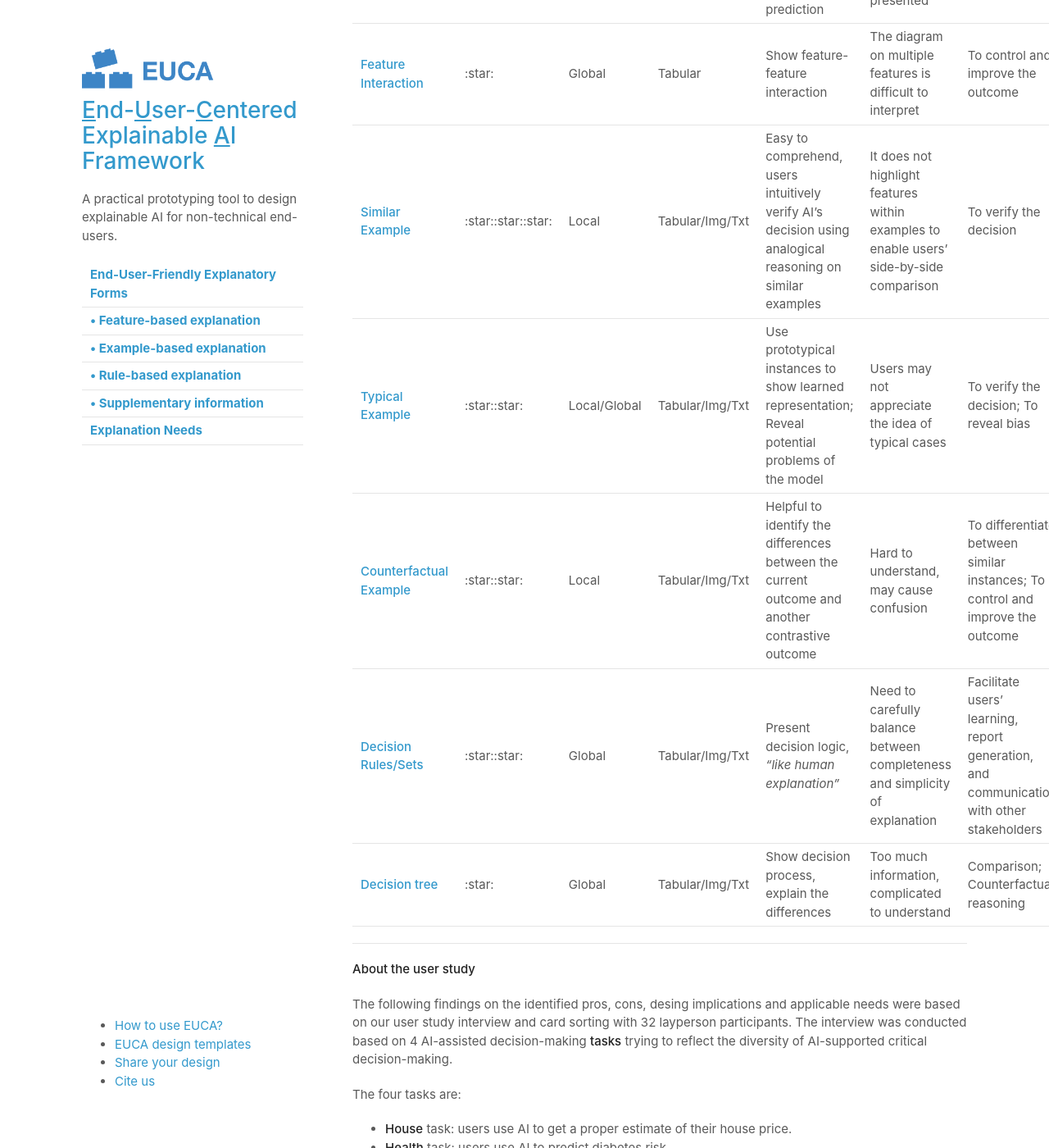
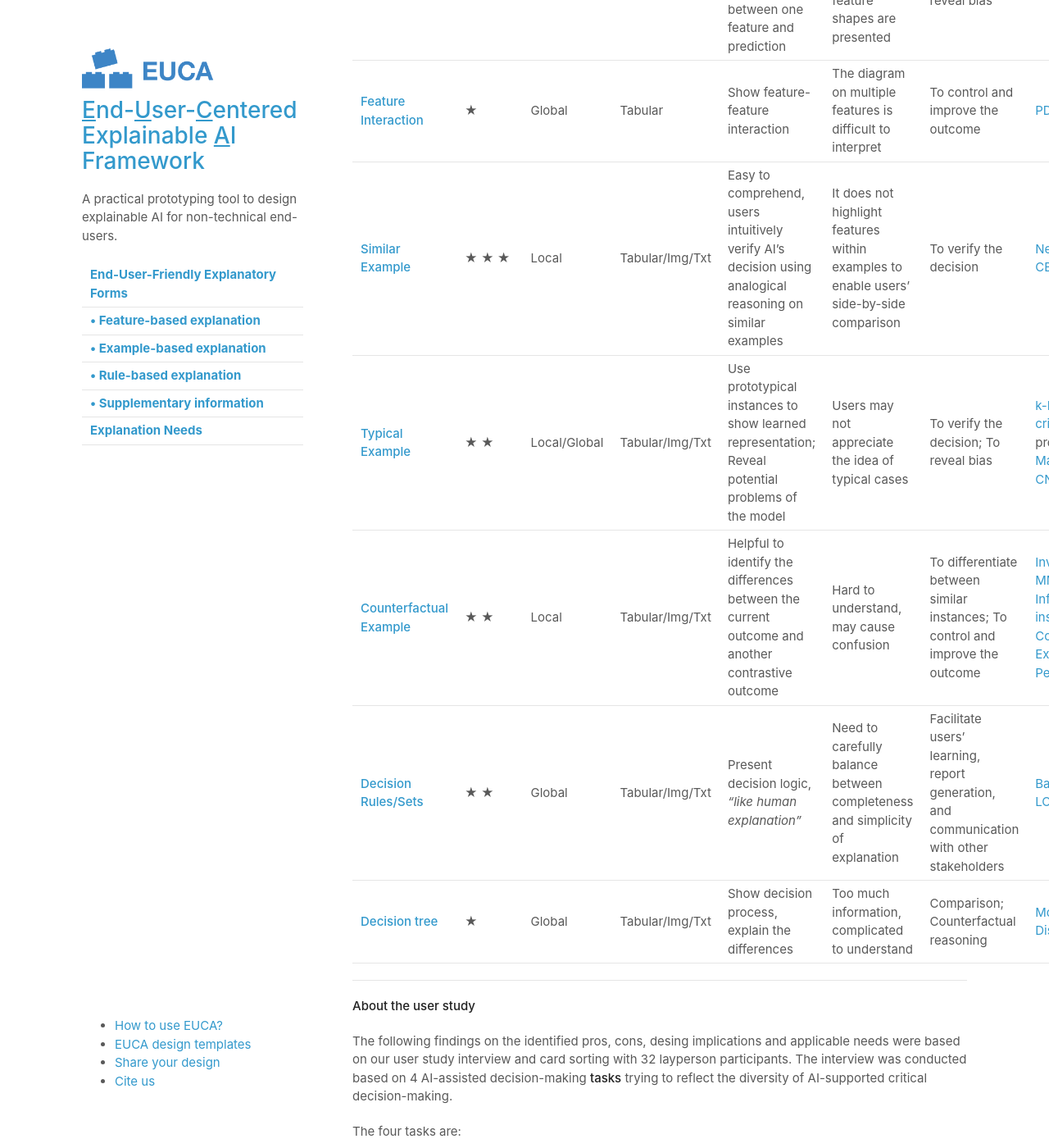
Before and after one commit to data-corentinv/end-user-xai, a Jekyll site: the page built from explanatory_form.md, in a window 1280 px wide and 1400 px high, scrolled down 1130 px. Shown: the whole window at 82% size. Built offline with Jekyll 4.4.1, drawn with Linux system fonts in a browser that asks for light colours; our own code applies the rules of GitHub Pages for plain Markdown files; part of the change alters nothing that is shown; some of the changed text lies outside the part shown.

Commit message:
fix star

```diff
--- a/explanatory_form.md
+++ b/explanatory_form.md
@@ -29,14 +29,14 @@ We identify end-user-friendly explanatory forms from technical literature. By en
 
 | **Explanatory type**             | **User-Friendly Level (3:most friendly)**  | **Local/global** | **Datatype**    | **Pros**                                                                                                  | **Cons**                                                                                 | **Applicable needs**                                                                     | **XAI algorithms**                                                                                                                                                                                                                                                                                                                                                                                                                                                                                                        |
 |-----------------------------------|----|--------------|-----------------|-----------------------------------------------------------------------------------------------------------|------------------------------------------------------------------------------------------|------------------------------------------------------------------------------------------|---------------------------------------------------------------------------------------------------------------------------------------------------------------------------------------------------------------------------------------------------------------------------------------------------------------------------------------------------------------------------------------------------------------------------------------------------------------------------------------------------------------------------|
-| **[Feature Attribute](#fa)**      |:star::star::star:| Local/Global     | Tabular/Img/Txt | Simple and easy to understand; Can answer *how* and *why* AI reaches its decisions.                       | Illusion of causality, confirmation bias                                                 | To verify AI's decision                                                                  | [LIME ](https://arxiv.org/abs/1606.05386), [SHAP](https://arxiv.org/abs/1705.07874), [CAM](https://arxiv.org/abs/1512.04150), [LRP](https://journals.plos.org/plosone/article?id=10.1371/journal.pone.0130140), [TCAV](https://arxiv.org/abs/1711.11279)                                                                                                                                                                                                                                                                  |
-| **[Feature Shape](#fs)**          |:star::star:| Global           | Tabular         | Graphical representation, easy to understand the relationship between one feature and prediction          | Lacks feature interaction; Information overload if multiple feature shapes are presented | To control and improve the outcome; To reveal bias                                       | [PDP](https://statweb.stanford.edu/~jhf/ftp/trebst.pdf), [ALE](https://arxiv.org/abs/1612.08468), [GAM](https://arxiv.org/abs/1801.08640)                                                                                                                                                                                                                                                                                                                                                                                 |
-| **[Feature Interaction](#fi)**    |:star:| Global           | Tabular         | Show feature-feature interaction                                                                          | The diagram on multiple features is difficult to interpret                               | To control and improve the outcome                                                       | [PDP](https://statweb.stanford.edu/~jhf/ftp/trebst.pdf), [ALE](https://arxiv.org/abs/1612.08468), [GA2M](http://yinlou.github.io/papers/caruana-kdd15.pdf)                                                                                                                                                                                                                                                                                                                                                                |
-| **[Similar Example](#se)**        |:star::star::star:| Local            | Tabular/Img/Txt | Easy to comprehend, users intuitively verify AI’s decision using analogical reasoning on similar examples | It does not highlight features within examples to enable users’ side-by-side comparison  | To verify the decision                                                                   | [Nearest neighbour](https://en.wikipedia.org/wiki/Nearest_neighbour_algorithm), [CBR ](https://web.media.mit.edu/~jorkin/generals/papers/Kolodner_case_based_reasoning.pdf)                                                                                                                                                                                                                                                                                                                                               |
-| **[Typical Example](#te)**        |:star::star:| Local/Global     | Tabular/Img/Txt | Use prototypical instances to show learned representation; Reveal potential problems of the model         | Users may not appreciate the idea of typical cases                                       | To verify the decision; To reveal bias                                                   | [k-Mediods](https://en.wikipedia.org/wiki/K-medoids), [MMD-critic ](https://papers.nips.cc/paper/6300-examples-are-not-enough-learn-to-criticize-criticism-for-interpretability),  Generate prototype([Simonyan](https://arxiv.org/abs/1312.6034v2), [Mahendran2014](https://arxiv.org/abs/1412.0035)), [CNN prototype]([Li2017](https://arxiv.org/abs/1710.04806), [Chen2019](https://papers.nips.cc/paper/2019/hash/adf7ee2dcf142b0e11888e72b43fcb75-Abstract.html))                                                    |
-| **[Counterfactual Example](#ce)** |:star::star:| Local            | Tabular/Img/Txt | Helpful to identify the differences between the current outcome and another contrastive outcome           | Hard to understand, may cause confusion                                                  | To differentiate between similar instances; To control and improve the outcome           | [Inverse classification](http://www.doi.org/10.1007/978-3-319-91473-2_9), [MMD-critic](https://papers.nips.cc/paper/6300-examples-are-not-enough-learn-to-criticize-criticism-for-interpretability), [Influential instance](https://arxiv.org/abs/1703.04730),[Progression](http://www.cs.sfu.ca/~hamarneh/ecopy/miccai_grail2017.pdf), [Counterfactual Visual Explanations](https://arxiv.org/abs/1904.07451v2), [Pertinent Negative](https://papers.nips.cc/paper/2018/file/c5ff2543b53f4cc0ad3819a36752467b-Paper.pdf) |
-| **[Decision Rules/Sets](#rl)**    |:star::star:| Global           | Tabular/Img/Txt | Present decision logic, *"like human explanation"*                                                        | Need to carefully balance between completeness and simplicity of explanation             | Facilitate users' learning, report generation, and communication with other stakeholders | [Bayesian Rule Lists](https://arxiv.org/abs/1602.08610), [LORE](https://arxiv.org/abs/1805.10820), [Anchors](https://www.aaai.org/ocs/index.php/AAAI/AAAI18/paper/view/16982)                                                                                                                                                                                                                                                                                                                                             |
-|**[Decision tree](#dt)** |:star:| Global | Tabular/Img/Txt |  Show decision process, explain the differences |  Too much information, complicated to understand |  Comparison; Counterfactual reasoning | [Model distillation ](https://arxiv.org/pdf/1711.09784.pdf), [Disentangle CNN](https://arxiv.org/abs/1802.00121)
+| **[Feature Attribute](#fa)**      |&#9733; &#9733; &#9733; | Local/Global     | Tabular/Img/Txt | Simple and easy to understand; Can answer *how* and *why* AI reaches its decisions.                       | Illusion of causality, confirmation bias                                                 | To verify AI's decision                                                                  | [LIME ](https://arxiv.org/abs/1606.05386), [SHAP](https://arxiv.org/abs/1705.07874), [CAM](https://arxiv.org/abs/1512.04150), [LRP](https://journals.plos.org/plosone/article?id=10.1371/journal.pone.0130140), [TCAV](https://arxiv.org/abs/1711.11279)                                                                                                                                                                                                                                                                  |
+| **[Feature Shape](#fs)**          |&#9733; &#9733; | Global           | Tabular         | Graphical representation, easy to understand the relationship between one feature and prediction          | Lacks feature interaction; Information overload if multiple feature shapes are presented | To control and improve the outcome; To reveal bias                                       | [PDP](https://statweb.stanford.edu/~jhf/ftp/trebst.pdf), [ALE](https://arxiv.org/abs/1612.08468), [GAM](https://arxiv.org/abs/1801.08640)                                                                                                                                                                                                                                                                                                                                                                                 |
+| **[Feature Interaction](#fi)**    |&#9733; | Global           | Tabular         | Show feature-feature interaction                                                                          | The diagram on multiple features is difficult to interpret                               | To control and improve the outcome                                                       | [PDP](https://statweb.stanford.edu/~jhf/ftp/trebst.pdf), [ALE](https://arxiv.org/abs/1612.08468), [GA2M](http://yinlou.github.io/papers/caruana-kdd15.pdf)                                                                                                                                                                                                                                                                                                                                                                |
+| **[Similar Example](#se)**        |&#9733; &#9733; &#9733; | Local            | Tabular/Img/Txt | Easy to comprehend, users intuitively verify AI’s decision using analogical reasoning on similar examples | It does not highlight features within examples to enable users’ side-by-side comparison  | To verify the decision                                                                   | [Nearest neighbour](https://en.wikipedia.org/wiki/Nearest_neighbour_algorithm), [CBR ](https://web.media.mit.edu/~jorkin/generals/papers/Kolodner_case_based_reasoning.pdf)                                                                                                                                                                                                                                                                                                                                               |
+| **[Typical Example](#te)**        |&#9733; &#9733; | Local/Global     | Tabular/Img/Txt | Use prototypical instances to show learned representation; Reveal potential problems of the model         | Users may not appreciate the idea of typical cases                                       | To verify the decision; To reveal bias                                                   | [k-Mediods](https://en.wikipedia.org/wiki/K-medoids), [MMD-critic ](https://papers.nips.cc/paper/6300-examples-are-not-enough-learn-to-criticize-criticism-for-interpretability),  Generate prototype([Simonyan](https://arxiv.org/abs/1312.6034v2), [Mahendran2014](https://arxiv.org/abs/1412.0035)), [CNN prototype]([Li2017](https://arxiv.org/abs/1710.04806), [Chen2019](https://papers.nips.cc/paper/2019/hash/adf7ee2dcf142b0e11888e72b43fcb75-Abstract.html))                                                    |
+| **[Counterfactual Example](#ce)** |&#9733; &#9733; | Local            | Tabular/Img/Txt | Helpful to identify the differences between the current outcome and another contrastive outcome           | Hard to understand, may cause confusion                                                  | To differentiate between similar instances; To control and improve the outcome           | [Inverse classification](http://www.doi.org/10.1007/978-3-319-91473-2_9), [MMD-critic](https://papers.nips.cc/paper/6300-examples-are-not-enough-learn-to-criticize-criticism-for-interpretability), [Influential instance](https://arxiv.org/abs/1703.04730),[Progression](http://www.cs.sfu.ca/~hamarneh/ecopy/miccai_grail2017.pdf), [Counterfactual Visual Explanations](https://arxiv.org/abs/1904.07451v2), [Pertinent Negative](https://papers.nips.cc/paper/2018/file/c5ff2543b53f4cc0ad3819a36752467b-Paper.pdf) |
+| **[Decision Rules/Sets](#rl)**    |&#9733; &#9733; | Global           | Tabular/Img/Txt | Present decision logic, *"like human explanation"*                                                        | Need to carefully balance between completeness and simplicity of explanation             | Facilitate users' learning, report generation, and communication with other stakeholders | [Bayesian Rule Lists](https://arxiv.org/abs/1602.08610), [LORE](https://arxiv.org/abs/1805.10820), [Anchors](https://www.aaai.org/ocs/index.php/AAAI/AAAI18/paper/view/16982)                                                                                                                                                                                                                                                                                                                                             |
+|**[Decision tree](#dt)** |&#9733; | Global | Tabular/Img/Txt |  Show decision process, explain the differences |  Too much information, complicated to understand |  Comparison; Counterfactual reasoning | [Model distillation ](https://arxiv.org/pdf/1711.09784.pdf), [Disentangle CNN](https://arxiv.org/abs/1802.00121)
 
 ---
 **About the user study**
```
